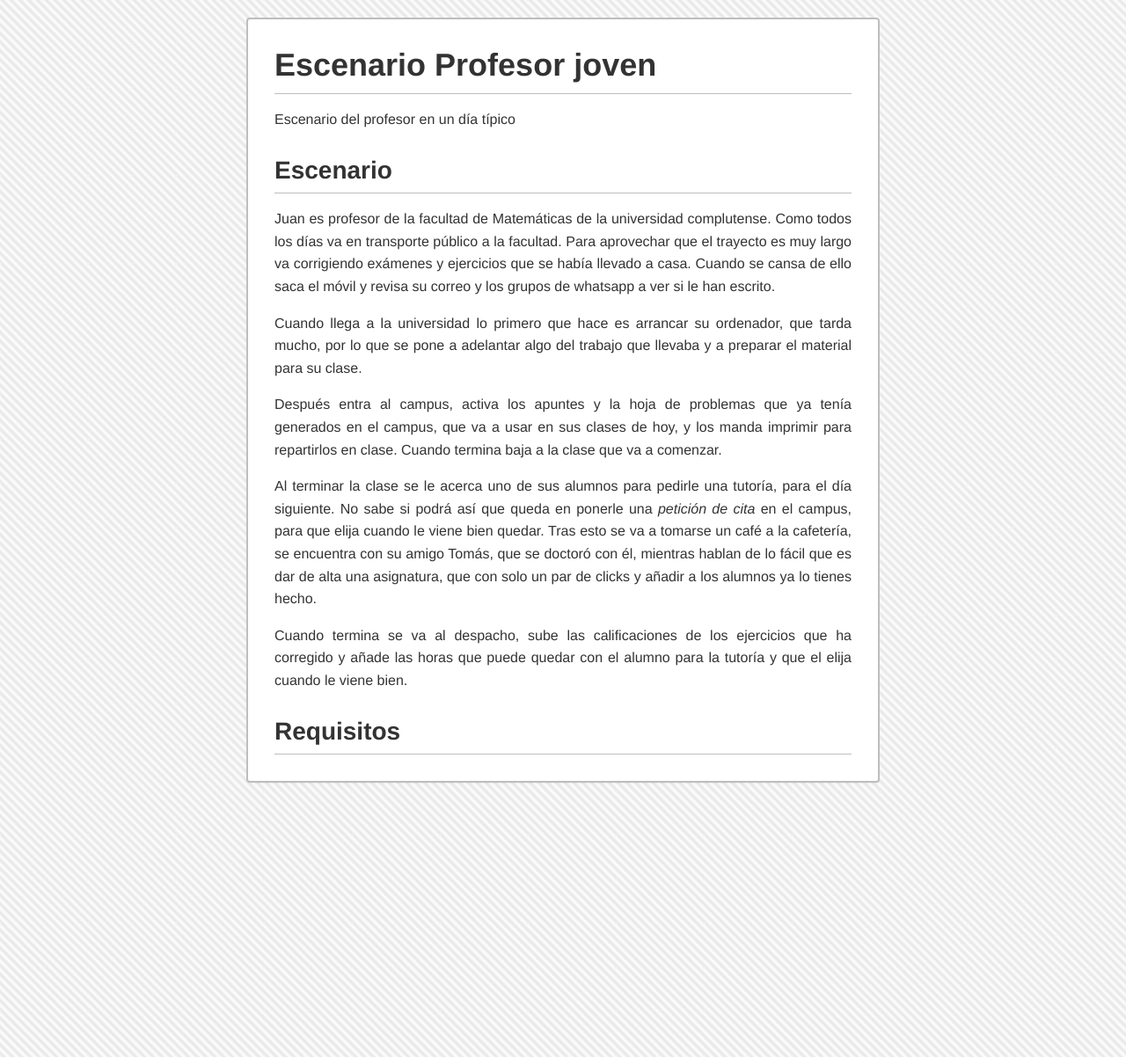
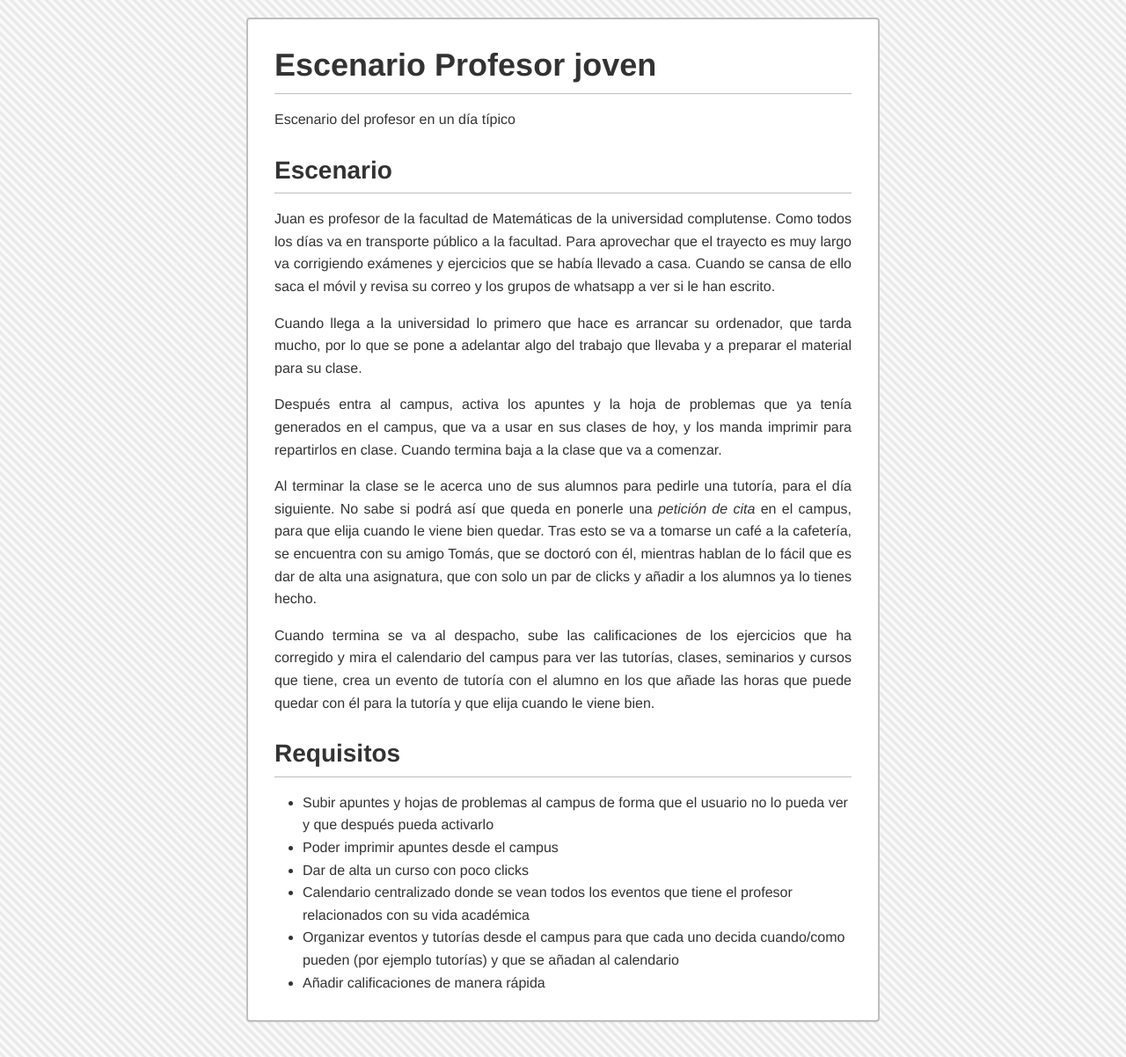
Before and after one commit to pblocz/cygnus-ux-interface-design, a Jekyll site: the page built from pages/escenarios/esceprofjoven.md, in a window 1280 px wide. Shown: the whole page at 88% size. Built offline with Jekyll 4.4.1, drawn with Linux system fonts in a browser that asks for light colours; nearby versions of some CDN libraries.

Commit message:
requisitos prof joven

```diff
--- a/pages/escenarios/esceprofjoven.md
+++ b/pages/escenarios/esceprofjoven.md
@@ -20,6 +20,13 @@
 
 Al terminar la clase se le acerca uno de sus alumnos para pedirle una tutoría, para el día siguiente. No sabe si podrá así que queda en ponerle una *petición de cita* en el campus, para que elija cuando le viene bien quedar. Tras esto se va a tomarse un café a la cafetería, se encuentra con su amigo Tomás, que se doctoró con él, mientras hablan de lo fácil que es dar de alta una asignatura, que con solo un par de clicks y añadir a los alumnos ya lo tienes hecho.
 
-Cuando termina se va al despacho, sube las calificaciones de los ejercicios que ha corregido y añade las horas que puede quedar con el alumno para la tutoría y que el elija cuando le viene bien.
+Cuando termina se va al despacho, sube las calificaciones de los ejercicios que ha corregido y mira el calendario del campus para ver las tutorías, clases, seminarios y cursos que tiene, crea un evento de tutoría con el alumno en los que  añade las horas que puede quedar con él para la tutoría y que elija cuando le viene bien.
 
 ## Requisitos
+
++ Subir apuntes y hojas de problemas al campus de forma que el usuario no lo pueda ver y que después pueda activarlo
++ Poder imprimir apuntes desde el campus
++ Dar de alta un curso con poco clicks
++ Calendario centralizado donde se vean todos los eventos que tiene el profesor relacionados con su vida académica
++ Organizar eventos y tutorías desde el campus para que cada uno decida cuando/como pueden (por ejemplo tutorías) y que se añadan al calendario
++ Añadir calificaciones de manera rápida
```
